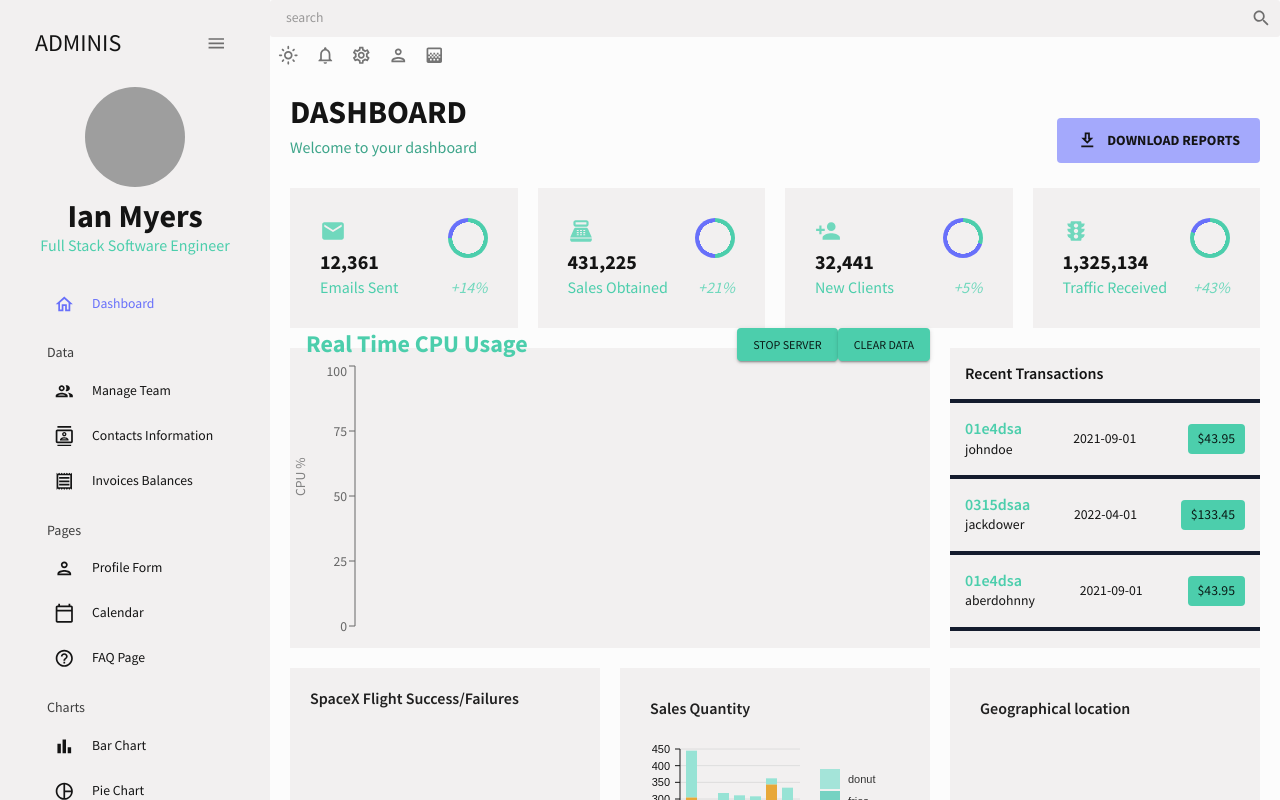
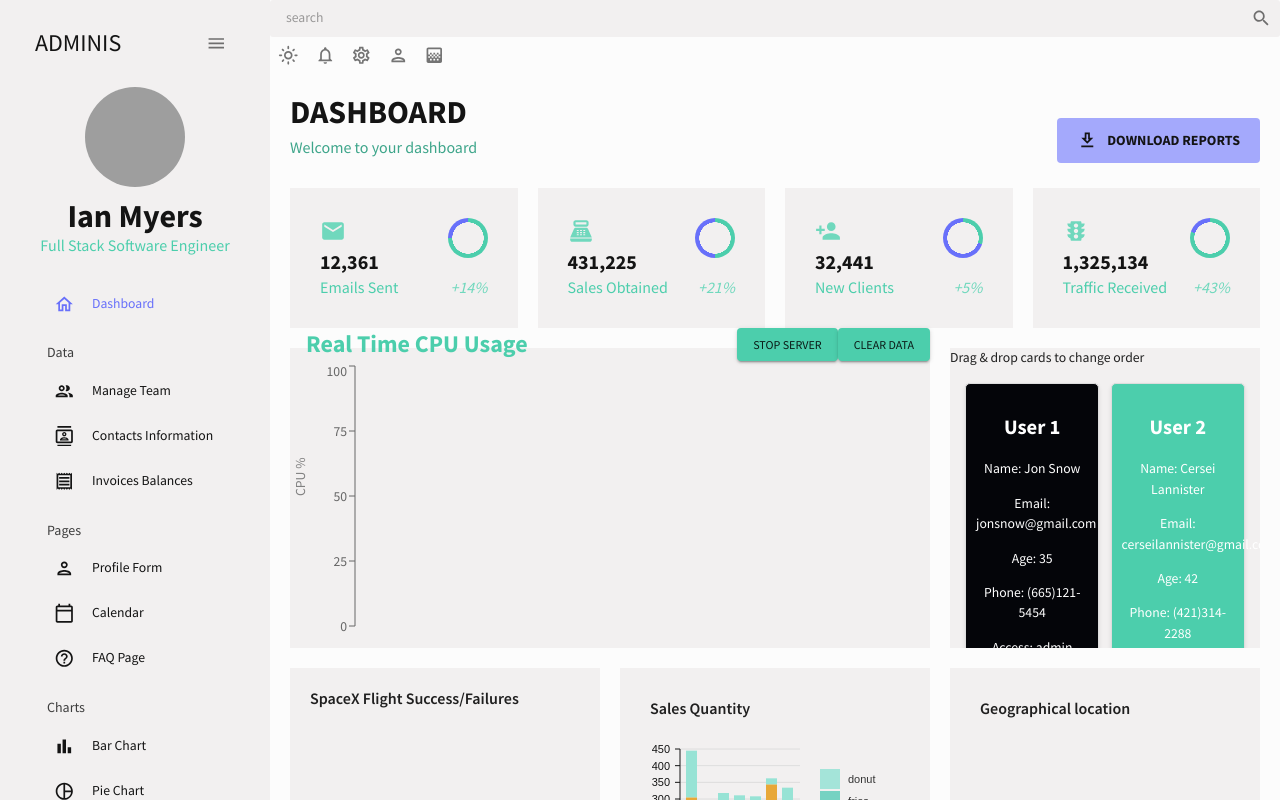
Before and after one commit to Ian86Myers/dashboard-realtime-cpu-usage-react, a React (Create React App) app: page / in a window 1280 px wide. Both pictures are taken after a click on the item "Dashboard". Shown: the top 800 px of the page. Built offline with nearby package versions, Linux system fonts and the light colour scheme; no server answers; grey boxes are pictures that could not be loaded.

Commit message:
New feature userCardMap using mock user data

```diff
--- a/package.json
+++ b/package.json
@@ -31,6 +31,8 @@
     "os-utils": "0.0.14",
     "react": "^18.2.0",
     "react-chartjs-2": "^4.3.1",
+    "react-dnd": "^16.0.1",
+    "react-dnd-html5-backend": "^16.0.1",
     "react-dom": "^18.2.0",
     "react-ga": "^3.3.1",
     "react-google-maps": "^9.4.5",
--- /dev/null
+++ b/src/components/UserCardMap.jsx
@@ -0,0 +1,90 @@
+import React, { useState } from "react";
+import { DndProvider, useDrag, useDrop } from "react-dnd";
+import { HTML5Backend } from "react-dnd-html5-backend";
+import { mockDataTeam } from "../data/mockData";
+import { createTheme, ThemeProvider } from "@mui/material/styles";
+import { tokens, useMode } from "../theme";
+
+const Card = ({ user, index, moveCard, theme }) => {
+  const [, ref] = useDrag({
+    type: "CARD",
+    item: { index },
+  });
+
+  const [, drop] = useDrop({
+    accept: "CARD",
+    hover: (draggedItem) => {
+      if (draggedItem.index !== index) {
+        moveCard(draggedItem.index, index);
+        draggedItem.index = index;
+      }
+    },
+  });
+
+  const cardStyle = {
+    width: "48%",
+    marginBottom: "20px",
+    padding: "10px",
+    border: "1px solid #ddd",
+    borderRadius: "5px",
+    boxShadow: "0 2px 4px rgba(0, 0, 0, 0.1)",
+    backgroundColor:
+      user.access === "admin"
+        ? theme.palette.primary.main
+        : user.access === "manager"
+        ? theme.palette.secondary.main
+        : "#fff",
+    color:
+      user.access === "admin" || user.access === "manager" ? "#fff" : "#000",
+    textAlign: "center",
+  };
+
+  return (
+    <div ref={(node) => ref(drop(node))} style={cardStyle}>
+      <h2>{`User ${user.id}`}</h2>
+      <p>Name: {user.name}</p>
+      <p>Email: {user.email}</p>
+      <p>Age: {user.age}</p>
+      <p>Phone: {user.phone}</p>
+      <p>Access: {user.access}</p>
+    </div>
+  );
+};
+
+const UserCardMap = () => {
+  const [cards, setCards] = useState(mockDataTeam);
+  const [theme, colorMode] = useMode(); // Use the useMode hook from your theme file
+
+  const moveCard = (fromIndex, toIndex) => {
+    const updatedCards = [...cards];
+    const [movedCard] = updatedCards.splice(fromIndex, 1);
+    updatedCards.splice(toIndex, 0, movedCard);
+    setCards(updatedCards);
+  };
+
+  const cardContainerStyle = {
+    display: "flex",
+    flexWrap: "wrap",
+    justifyContent: "space-between",
+  };
+
+  return (
+    <ThemeProvider theme={createTheme(theme)}>
+      <DndProvider backend={HTML5Backend}>
+        <div style={cardContainerStyle}>
+          {cards.map((user, index) => (
+            <Card
+              key={user.id}
+              index={index}
+              user={user}
+              moveCard={moveCard}
+              theme={theme}
+            />
+          ))}
+        </div>
+      </DndProvider>
+    </ThemeProvider>
+  );
+};
+
+export default UserCardMap;
--- a/src/scenes/dashboard/index.js
+++ b/src/scenes/dashboard/index.js
@@ -1,6 +1,6 @@
 import { Box, Button, Typography, useTheme } from "@mui/material";
 import { tokens } from "../../theme";
-import { mockTransactions } from "../../data/mockData";
+// import { mockTransactions } from "../../data/mockData";
 import DownloadOutlinedIcon from "@mui/icons-material/DownloadOutlined";
 import EmailIcon from "@mui/icons-material/Email";
 import PointOfSaleIcon from "@mui/icons-material/PointOfSale";
@@ -13,6 +13,7 @@ import BarChart from "../../components/BarChart";
 import StatBox from "../../components/StatBox";
 import PieChart from "../../components/PieChart";
 // import Pie from "../pie";
+import UserCardMap from "../../components/UserCardMap";
 
 const Dashboard = () => {
   const theme = useTheme();
@@ -141,6 +142,7 @@ const Dashboard = () => {
           backgroundColor={colors.primary[400]}
           overflow="auto"
         >
+          <Typography >Drag & drop cards to change order</Typography>
           <Box
             display="flex"
             justifyContent="space-between"
@@ -149,41 +151,8 @@ const Dashboard = () => {
             colors={colors.grey[100]}
             p="15px"
           >
-            <Typography color={colors.grey[100]} variant="h5" fontWeight="600">
-              Recent Transactions
-            </Typography>
+            <UserCardMap />
           </Box>
-          {mockTransactions.map((transaction, i) => (
-            <Box
-              key={`${transaction.txId}-${i}`}
-              display="flex"
-              justifyContent="space-between"
-              alignItems="center"
-              borderBottom={`4px solid ${colors.primary[500]}`}
-              p="15px"
-            >
-              <Box>
-                <Typography
-                  color={colors.greenAccent[500]}
-                  variant="h5"
-                  fontWeight="600"
-                >
-                  {transaction.txId}
-                </Typography>
-                <Typography color={colors.grey[100]}>
-                  {transaction.user}
-                </Typography>
-              </Box>
-              <Box color={colors.grey[100]}>{transaction.date}</Box>
-              <Box
-                backgroundColor={colors.greenAccent[500]}
-                p="5px 10px"
-                borderRadius="4px"
-              >
-                ${transaction.cost}
-              </Box>
-            </Box>
-          ))}
         </Box>
 
         {/* ROW 3 */}
@@ -210,7 +179,6 @@ const Dashboard = () => {
           gridColumn="span 4"
           gridRow="span 2"
           backgroundColor={colors.primary[400]}
-
         >
           <Typography
             variant="h5"
```
Also changed, not shown: 1 other file (tests, documents, lock files or other folders).
